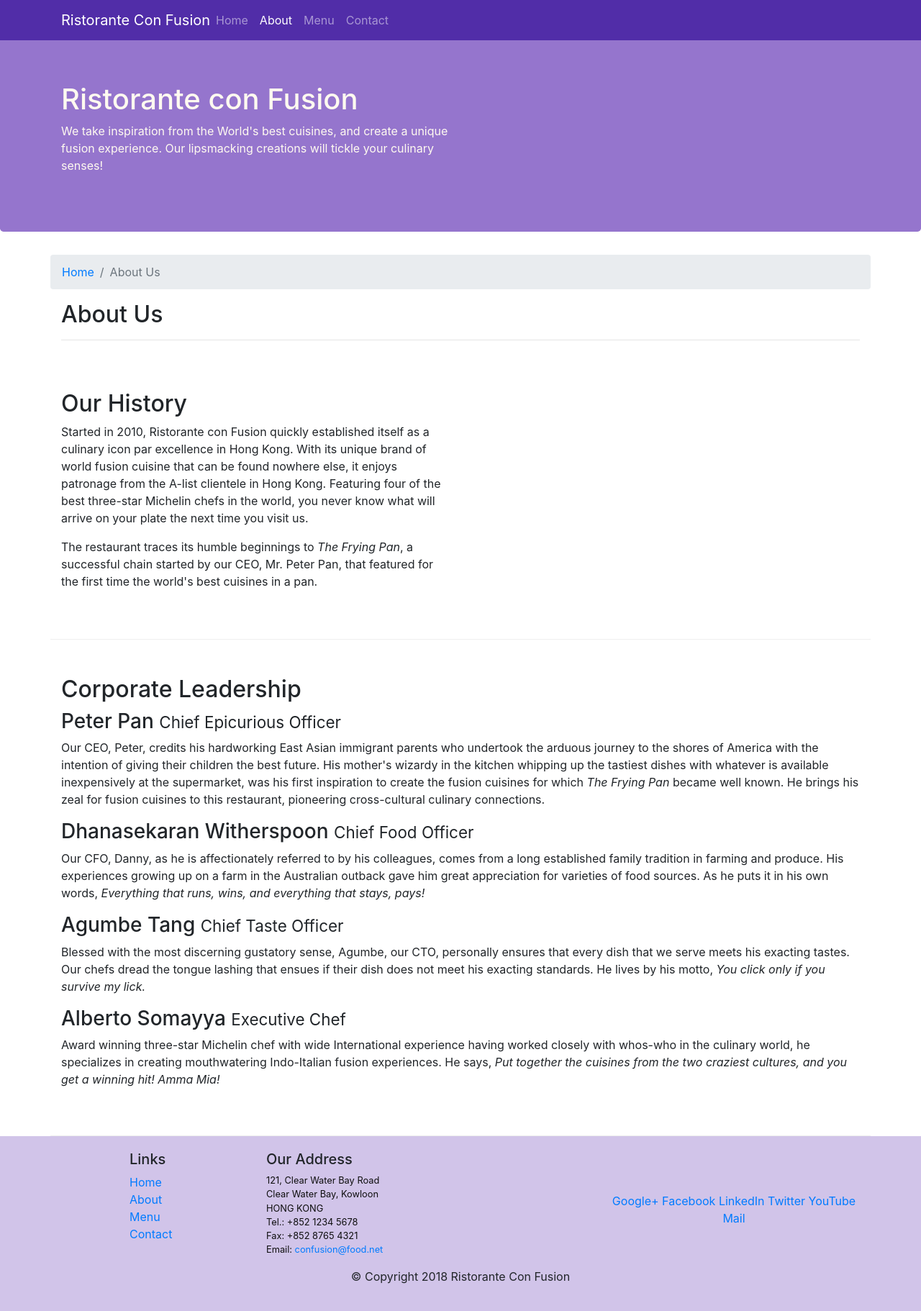
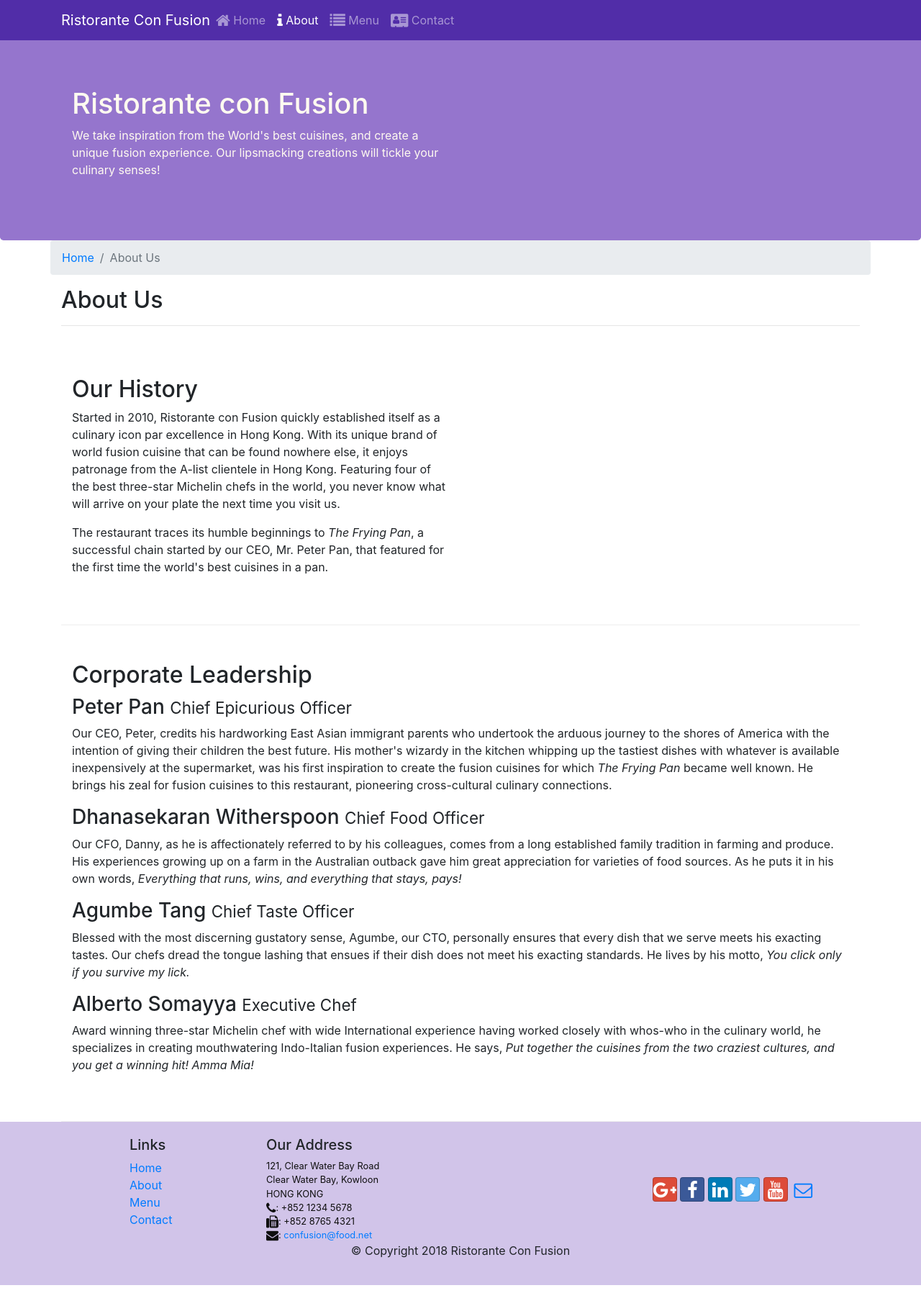
Before and after one commit to felixdelafuente/hkust-confusion-about-us, a website: page aboutus.html in a window 1280 px wide. Shown: the whole page at 72% size. After the commit the page ends 1786 px from the top, so only its background shows below. Drawn offline with nearby package versions, Linux system fonts and the light colour scheme.

Commit message:
Add fontawesome icons and bootstrap social icons

```diff
--- a/aboutus.html
+++ b/aboutus.html
@@ -12,14 +12,14 @@
     />
     <meta http-equiv="x-ua-compatible" content="ie=edge" />
 
-    <!-- CSS -->
-    <link rel="stylesheet" href="css/styles.css" />
-
-    <!-- Bootstrap CSS -->
+    <!-- Stylesheets -->
     <link
       rel="stylesheet"
       href="node_modules/bootstrap/dist/css/bootstrap.min.css"
     />
+    <link rel="stylesheet" href="node_modules/font-awesome/css/font-awesome.min.css">
+    <link rel="stylesheet" href="node_modules/bootstrap-social/bootstrap-social.css">
+    <link rel="stylesheet" href="css/styles.css" />
 
     <!-- jQuery first, then Popper.js, then Bootstrap JS. -->
     <script src="node_modules/jquery/dist/jquery.slim.min.js"></script>
@@ -35,13 +35,19 @@
       </button>
       <a class="navbar-brand mr-auto" href="#">Ristorante Con Fusion</a>
       <div class="collapse navbar-collapse" id="Navbar">
-        <ul class="navbar-nav mr-auto">
-        <li class="nav-item"><a class="nav-link" href="index.html">Home</a></li>
-        <li class="nav-item active">
-          <a class="nav-link" href="#">About</a>
-        </li>
-        <li class="nav-item"><a class="nav-link" href="#">Menu</a></li>
-        <li class="nav-item"><a class="nav-link" href="#">Contact</a></li>
+      <ul class="navbar-nav mr-auto">
+        <li class="nav-item">
+            <a class="nav-link" href="index.html"><span class="fa fa-home fa-lg"></span> Home</a>
+          </li>
+          <li class="nav-item active">
+            <a class="nav-link" href="#"><span class="fa fa-info fa-lg"></span> About</a>
+          </li>
+          <li class="nav-item">
+            <a class="nav-link" href="#"><span class="fa fa-list fa-lg"></span> Menu</a>
+          </li>
+          <li class="nav-item">
+            <a class="nav-link" href="#"><span class="fa fa-address-card fa-lg"></span> Contact</a>
+          </li>
       </ul>
       </div>
     </div>
@@ -134,19 +140,19 @@
             121, Clear Water Bay Road<br>
             Clear Water Bay, Kowloon<br>
             HONG KONG<br>
-            Tel.: +852 1234 5678<br>
-            Fax: +852 8765 4321<br>
-            Email: <a href="mailto:confusion@food.net">confusion@food.net</a>
+            <i class="fa fa-phone fa-lg"></i>: +852 1234 5678<br />
+            <i class="fa fa-fax fa-lg"></i>: +852 8765 4321<br />
+            <i class="fa fa-envelope fa-lg"></i>: <a href="mailto:confusion@food.net">confusion@food.net</a>
           </address>
         </div>
         <div class="col-12 col-sm-4 align-self-center">
           <div class="text-center">
-            <a href="http://google.com/+">Google+</a>
-            <a href="http://www.facebook.com/profile.php?id=">Facebook</a>
-            <a href="http://www.linkedin.com/in/">LinkedIn</a>
-            <a href="http://twitter.com/">Twitter</a>
-            <a href="http://youtube.com/">YouTube</a>
-            <a href="mailto:">Mail</a>
+            <a class="btn btn-social-icon btn-google" href="http://google.com/+"><i class="fa fa-google-plus fa-lg"></i></a>
+              <a class="btn btn-social-icon btn-facebook" href="http://www.facebook.com/profile.php?id="><i class="fa fa-facebook fa-lg"></i></a>
+              <a class="btn btn-social-icon btn-linkedin" href="http://www.linkedin.com/in/"><i class="fa fa-linkedin fa-lg"></i></a>
+              <a class="btn btn-social-icon btn-twitter" href="http://twitter.com/"><i class="fa fa-twitter fa-lg"></i></a>
+              <a class="btn btn-social-icon btn-google" href="http://youtube.com/"><i class="fa fa-youtube fa-lg"></i></a>
+              <a class="btn btn-social-icon" href="mailto:"><i class="fa fa-envelope-o fa-lg"></i></a>
           </div>
         </div>
       </div>
@@ -157,7 +163,5 @@
       </div>
     </div>
   </footer>
-
 </body>
-
 </html>
--- a/package.json
+++ b/package.json
@@ -15,6 +15,8 @@
   },
   "dependencies": {
     "bootstrap": "^4.0.0",
+    "bootstrap-social": "^5.1.1",
+    "font-awesome": "^4.7.0",
     "jquery": "^3.3.1",
     "popper.js": "^1.12.9"
   }
```
Also changed, not shown: index.html (+23 -17 lines), 1 other file.
